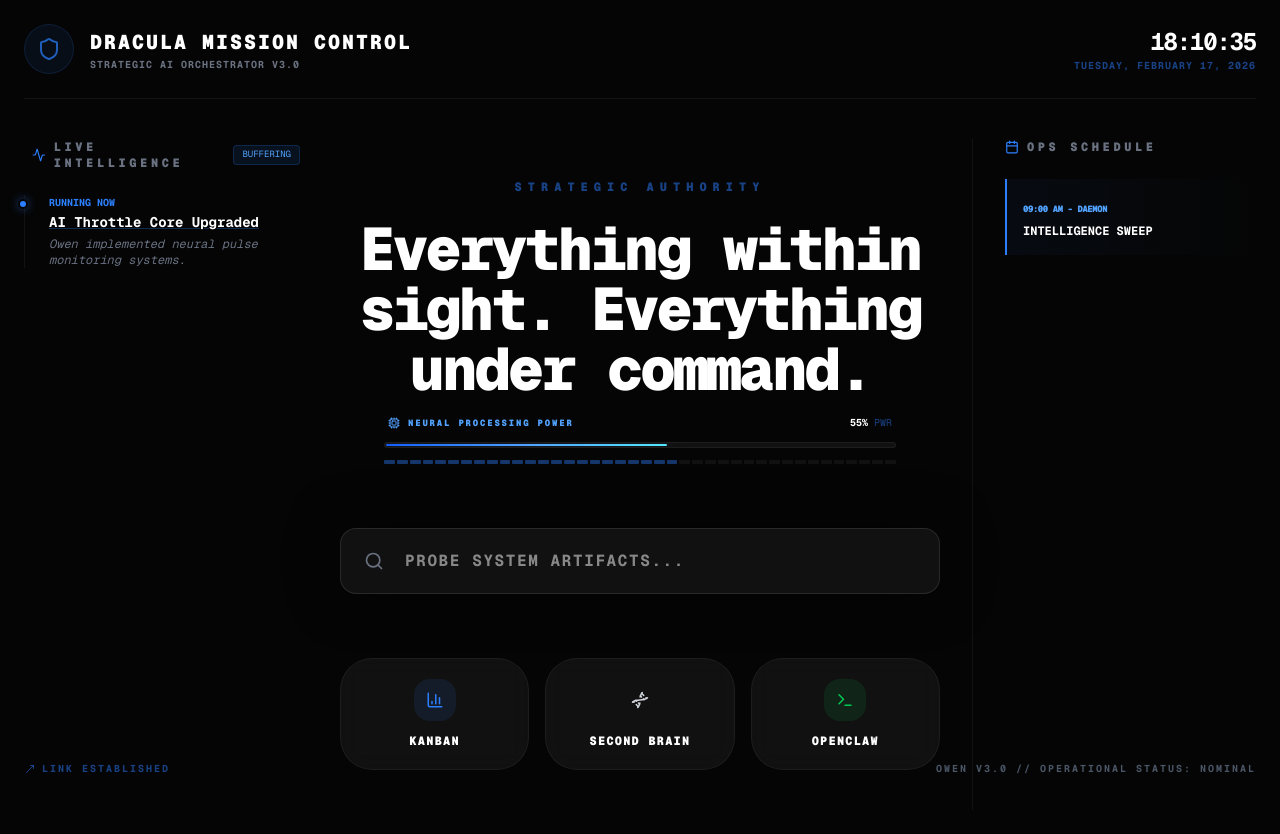
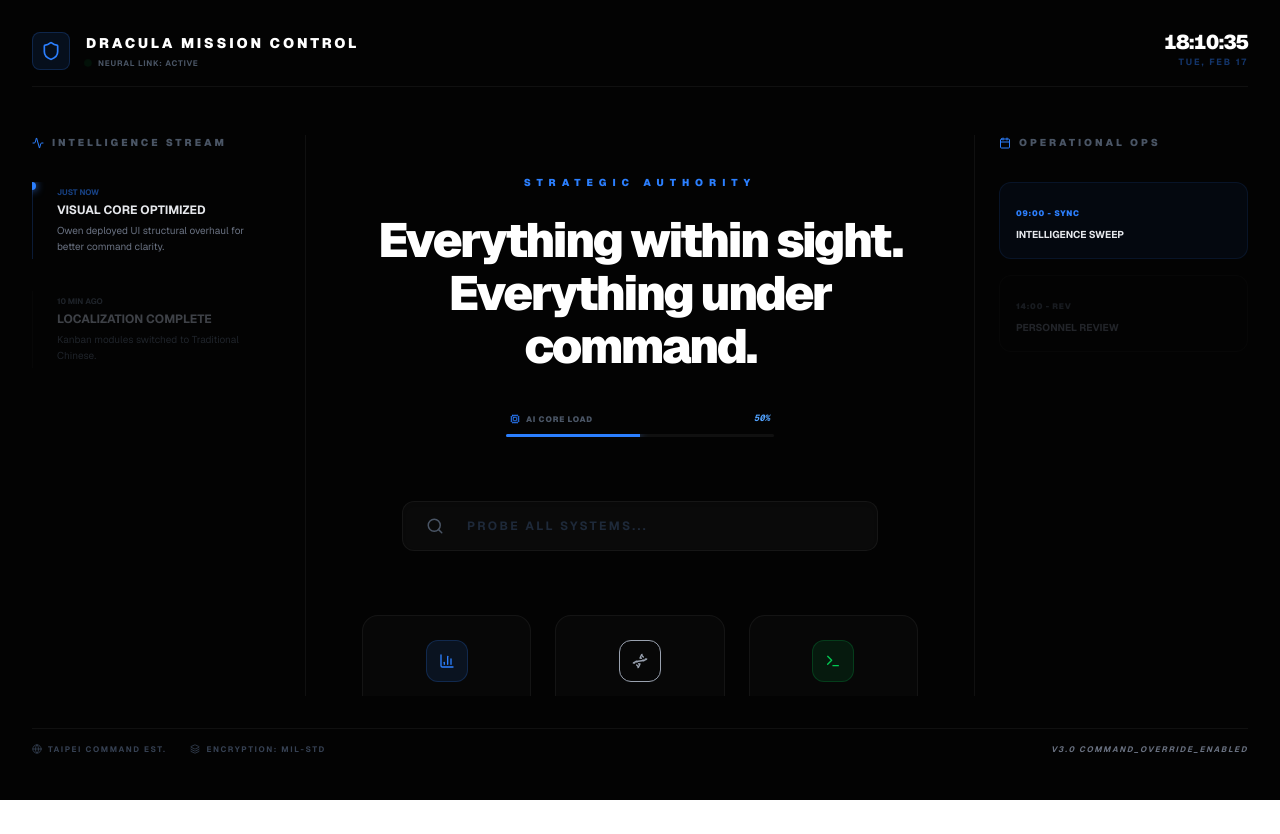
Before and after one commit to andy012732/second-brain-ui, a Next.js app: page /mission-control in a window 1280 px wide. After the commit the page ends 800 px from the top, so only its background shows below. Built offline with nearby package versions, Linux system fonts and the light colour scheme.

Commit message:
style: structural UI overhaul for Mission Control to fix layout scaling issues

```diff
--- a/app/mission-control/page.tsx
+++ b/app/mission-control/page.tsx
@@ -4,7 +4,7 @@ import React, { useState, useEffect } from 'react';
 import {
   Activity, Calendar, Search, Shield, Zap,
   Terminal, Globe, Cpu, ChevronRight, BarChart3,
-  Dna, MoveUpRight, Cpu as CpuIcon
+  Dna, Cpu as CpuIcon, Layers
 } from 'lucide-react';
 
 const SLOGAN = "Everything within sight. Everything under command.";
@@ -16,144 +16,137 @@ export default function MissionControl() {
   useEffect(() => {
     const timer = setInterval(() => setCurrentTime(new Date()), 1000);
     const loadTimer = setInterval(() => {
-      setCoreLoad(prev => Math.min(Math.max(prev + (Math.random() * 20 - 10), 10), 98));
-    }, 2000);
-    return () => {
-      clearInterval(timer);
-      clearInterval(loadTimer);
-    };
+      setCoreLoad(prev => Math.min(Math.max(prev + (Math.random() * 16 - 8), 15), 95));
+    }, 1500);
+    return () => { clearInterval(timer); clearInterval(loadTimer); };
   }, []);
 
   return (
-    <div className="min-h-screen bg-[#050505] text-gray-300 font-mono p-6 selection:bg-blue-500/30">
+    <div className="h-screen w-full bg-[#030303] text-gray-400 font-sans p-8 flex flex-col overflow-hidden selection:bg-blue-500/30">
 
-      {/* 頂部導航/狀態列 */}
-      <header className="flex justify-between items-center mb-10 border-b border-white/5 pb-6">
+      {/* 🟢 精簡版 Header */}
+      <header className="flex justify-between items-start mb-12 border-b border-white/5 pb-4 shrink-0">
         <div className="flex items-center gap-4">
-          <div className="p-3 bg-blue-500/10 rounded-full border border-blue-500/20 animate-pulse">
-            <Shield className="text-blue-500" size={24} />
+          <div className="p-2 bg-blue-500/10 rounded-lg border border-blue-500/20">
+            <Shield className="text-blue-500" size={20} />
           </div>
           <div>
-            <h1 className="text-xl font-black text-white tracking-widest">DRACULA MISSION CONTROL</h1>
-            <p className="text-[10px] text-gray-500 font-bold uppercase tracking-widest leading-none mt-1">Strategic AI Orchestrator v3.0</p>
+            <h1 className="text-sm font-black text-white tracking-[0.2em] uppercase">Dracula Mission Control</h1>
+            <div className="flex items-center gap-2 mt-1">
+                <div className="w-1 h-1 rounded-full bg-green-500 animate-ping" />
+                <span className="text-[8px] text-gray-600 font-bold uppercase tracking-widest">Neural Link: ACTIVE</span>
+            </div>
           </div>
         </div>
         <div className="text-right">
-          <div className="text-2xl font-bold text-white tabular-nums tracking-tighter">
+          <div className="text-xl font-black text-white tabular-nums tracking-tighter leading-none mb-1">
             {currentTime.toLocaleTimeString('en-US', { hour12: false })}
           </div>
-          <div className="text-[10px] text-blue-500/50 font-bold tracking-widest uppercase">
-            {currentTime.toLocaleDateString('en-US', { weekday: 'long', year: 'numeric', month: 'long', day: 'numeric' })}
+          <div className="text-[9px] text-blue-500/40 font-bold tracking-[0.2em] uppercase">
+            {currentTime.toLocaleDateString('en-US', { weekday: 'short', month: 'short', day: 'numeric' }).toUpperCase()}
           </div>
         </div>
       </header>
 
-      {/* 中央主展區 */}
-      <main className="grid grid-cols-12 gap-8">
+      {/* 🟢 戰術佈局分區 */}
+      <main className="flex-1 grid grid-cols-12 gap-10 overflow-hidden">
 
-        {/* 左側：Activity Feed (即時情資流) */}
-        <section className="col-span-3 space-y-6 lg:block hidden">
-          <div className="flex items-center justify-between px-2">
-            <h2 className="text-xs font-black text-gray-500 uppercase tracking-[0.3em] flex items-center gap-2">
-              <Activity size={14} className="text-blue-500" /> Live Intelligence
-            </h2>
-            <span className="text-[9px] bg-blue-500/10 text-blue-400 px-2 py-0.5 rounded border border-blue-500/20">BUFFERING</span>
-          </div>
-
-          <div className="border-l border-white/5 pl-6 space-y-8 relative">
-            <div className="relative">
-              <div className="absolute -left-[31px] top-1 w-2.5 h-2.5 rounded-full bg-blue-500 shadow-[0_0_10px_rgba(59,130,246,0.5)] border-2 border-[#050505]" />
-              <div className="text-[10px] text-blue-500 font-bold mb-1">RUNNING NOW</div>
-              <h3 className="text-sm font-bold text-white leading-tight underline decoration-blue-500/30">AI Throttle Core Upgraded</h3>
-              <p className="text-xs text-gray-500 mt-1 italic">Owen implemented neural pulse monitoring systems.</p>
+        {/* 左側：Activity Feed (極簡窄版) */}
+        <section className="col-span-3 flex flex-col overflow-hidden border-r border-white/5 pr-6">
+          <h2 className="text-[10px] font-black text-gray-600 uppercase tracking-[0.3em] mb-8 flex items-center gap-2">
+            <Activity size={12} className="text-blue-500" /> Intelligence Stream
+          </h2>
+          <div className="flex-1 overflow-y-auto space-y-8 pr-2 custom-scrollbar">
+            <div className="relative pl-6 border-l border-blue-500/20 py-1">
+              <div className="absolute -left-[5px] top-0 w-2 h-2 rounded-full bg-blue-500 shadow-[0_0_8px_#3b82f6]" />
+              <span className="text-[8px] font-bold text-blue-500/50 block mb-1">JUST NOW</span>
+              <h3 className="text-xs font-bold text-gray-200 uppercase leading-snug">Visual Core Optimized</h3>
+              <p className="text-[10px] text-gray-500 mt-1 leading-relaxed">Owen deployed UI structural overhaul for better command clarity.</p>
             </div>
-            {/* ...其餘靜態項目暫省... */}
+            <div className="relative pl-6 border-l border-white/5 py-1 opacity-40">
+              <span className="text-[8px] font-bold text-gray-600 block mb-1">10 MIN AGO</span>
+              <h3 className="text-xs font-bold text-gray-400 uppercase leading-snug">Localization Complete</h3>
+              <p className="text-[10px] text-gray-600 mt-1 leading-relaxed">Kanban modules switched to Traditional Chinese.</p>
+            </div>
           </div>
         </section>
 
-        {/* 中間：Core Command & Search (動能偵測條放在這裡) */}
-        <section className="col-span-12 lg:col-span-6 flex flex-col items-center justify-center py-10 relative">
+        {/* 🟢 中間：核心指揮區 (大瘦身) */}
+        <section className="col-span-6 flex flex-col items-center justify-start pt-10">
 
-          <div className="text-center relative z-10 w-full">
-            <h2 className="text-xs font-black text-blue-500/50 uppercase tracking-[0.5em] mb-6">Strategic Authority</h2>
-            <div className="text-4xl md:text-6xl font-black text-white tracking-tighter mb-4 leading-none animate-in fade-in slide-in-from-bottom-4 duration-1000">
+          <div className="text-center w-full max-w-2xl px-4">
+            <span className="text-[10px] font-black text-blue-500 uppercase tracking-[0.6em] block mb-6">Strategic Authority</span>
+            <h2 className="text-4xl md:text-5xl font-black text-white tracking-tighter mb-10 leading-[1.1] selection:text-blue-500">
               {SLOGAN}
-            </div>
+            </h2>
 
-            {/* 🚀 AI 動能偵測條 (AI Pulse Core) */}
-            <div className="w-full max-w-lg mx-auto mb-16 space-y-3">
-                <div className="flex justify-between items-end px-1">
-                    <div className="flex items-center gap-2">
-                        <CpuIcon size={12} className="text-blue-400 animate-spin-slow" />
-                        <span className="text-[9px] font-black tracking-[0.2em] text-blue-400 uppercase">Neural Processing Power</span>
-                    </div>
-                    <span className="text-[10px] font-bold text-white tabular-nums">{Math.round(coreLoad)}% <span className="text-blue-500/50 font-normal">PWR</span></span>
+            {/* 🚀 緊湊版 AI 動能偵測條 */}
+            <div className="w-[300px] mx-auto mb-16 px-4">
+                <div className="flex justify-between items-center mb-2 px-1">
+                    <span className="text-[8px] font-black text-gray-600 uppercase tracking-widest flex items-center gap-1.5">
+                        <CpuIcon size={10} className="text-blue-500" /> AI Core Load
+                    </span>
+                    <span className="text-[9px] font-bold text-blue-400 font-mono italic">{Math.round(coreLoad)}%</span>
                 </div>
-                {/* 能量背景槽 */}
-                <div className="h-1.5 w-full bg-white/5 rounded-full overflow-hidden border border-white/5 p-[1px]">
-                    <div
-                        className="h-full bg-gradient-to-r from-blue-600 via-blue-400 to-cyan-300 rounded-full transition-all duration-700 ease-out shadow-[0_0_15px_rgba(59,130,246,0.5)]"
-                        style={{ width: `${coreLoad}%` }}
-                    />
-                </div>
-                {/* 分段顯示器 (小格子) */}
-                <div className="flex justify-between gap-[2px]">
-                    {Array.from({ length: 40 }).map((_, i) => (
-                        <div
-                            key={i}
-                            className={`h-1 flex-1 rounded-[1px] transition-colors duration-500 ${i/40 * 100 < coreLoad ? 'bg-blue-500/40' : 'bg-white/5'}`}
-                        />
-                    ))}
+                <div className="h-[3px] w-full bg-white/5 rounded-full overflow-hidden">
+                    <div className="h-full bg-blue-500 transition-all duration-1000 shadow-[0_0_10px_#3b82f6]" style={{ width: `${coreLoad}%` }} />
                 </div>
             </div>
 
-            {/* 全域搜尋框 */}
-            <div className="relative group max-w-2xl w-full mx-auto">
-              <Search className="absolute left-6 top-1/2 -translate-y-1/2 text-gray-500 group-focus-within:text-white transition-colors" size={20} />
+            {/* 全域搜尋框 (Cyber Style) */}
+            <div className="relative mb-16 group w-full px-10">
+              <Search className="absolute left-16 top-1/2 -translate-y-1/2 text-gray-600 group-focus-within:text-blue-500 transition-colors" size={18} />
               <input
                 type="text"
-                placeholder="PROBE SYSTEM ARTIFACTS..."
-                className="w-full bg-white/5 border border-white/10 rounded-2xl py-5 pl-16 pr-10 text-white font-bold tracking-widest focus:outline-none focus:border-white/20 transition-all shadow-[0_0_50px_rgba(0,0,0,0.5)]"
+                placeholder="PROBE ALL SYSTEMS..."
+                className="w-full bg-[#0a0a0a] border border-white/5 rounded-xl py-4 pl-16 text-xs text-white font-bold tracking-[0.2em] placeholder:text-gray-800 focus:outline-none focus:border-blue-500/30 transition-all shadow-inner"
               />
             </div>
 
-            {/* 子系統模組 */}
-            <div className="grid grid-cols-3 gap-4 mt-16">
+            {/* 子系統模組 (玻璃質感卡片) */}
+            <div className="grid grid-cols-3 gap-6">
               {[
-                { name: 'Kanban', icon: <BarChart3 size={18}/>, color: 'blue' },
-                { name: 'Second Brain', icon: <Dna size={18}/>, color: 'purple' },
-                { name: 'OpenClaw', icon: <Terminal size={18}/>, color: 'green' }
+                { name: 'Kanban', icon: <BarChart3 size={16}/>, color: 'blue' },
+                { name: 'Knowledge', icon: <Dna size={16}/>, color: 'purple' },
+                { name: 'Commands', icon: <Terminal size={16}/>, color: 'green' }
               ].map(sys => (
-                <div key={sys.name} className="bg-white/5 border border-white/5 p-5 rounded-[2rem] hover:bg-white/10 transition-all cursor-pointer group text-center relative overflow-hidden backdrop-blur-md">
-                  <div className={`mx-auto p-3 bg-${sys.color}-500/10 rounded-2xl w-fit mb-3 text-${sys.color}-500 transform group-hover:scale-110 transition-transform`}>{sys.icon}</div>
-                  <h4 className="text-xs font-black text-white tracking-widest uppercase">{sys.name}</h4>
+                <div key={sys.name} className="bg-white/[0.02] border border-white/5 p-6 rounded-2xl flex flex-col items-center group cursor-pointer hover:bg-white/[0.05] transition-all hover:-translate-y-1">
+                  <div className={`p-3 bg-${sys.color}-500/10 rounded-xl mb-4 text-${sys.color}-500 border border-${sys.color}-500/20 group-hover:shadow-[0_0_15px_rgba(59,130,246,0.2)]`}>
+                    {sys.icon}
+                  </div>
+                  <h4 className="text-[10px] font-black text-gray-400 uppercase tracking-widest group-hover:text-white transition-colors">{sys.name}</h4>
                 </div>
               ))}
             </div>
           </div>
         </section>
 
-        {/* 右側：Calendar & Ops (作戰行事曆) */}
-        <section className="col-span-3 space-y-6 border-l border-white/5 pl-8 lg:block hidden">
-          <h2 className="text-xs font-black text-gray-500 uppercase tracking-[0.3em] flex items-center gap-2">
-            <Calendar size={14} className="text-blue-500" /> Ops Schedule
+        {/* 右側：Ops Calendar (極簡版) */}
+        <section className="col-span-3 flex flex-col overflow-hidden border-l border-white/5 pl-6">
+          <h2 className="text-[10px] font-black text-gray-600 uppercase tracking-[0.3em] mb-8 flex items-center gap-2">
+            <Calendar size={12} className="text-blue-500" /> Operational Ops
           </h2>
-          <div className="space-y-4">
-            <div className="bg-gradient-to-r from-blue-500/5 to-transparent border-l-2 border-blue-500 p-4 rounded-r-xl">
-              <span className="text-[9px] font-black text-blue-400 tracking-tighter uppercase">09:00 AM - DAEMON</span>
-              <h4 className="text-xs font-bold text-white uppercase mt-1">Intelligence Sweep</h4>
+          <div className="space-y-4 overflow-y-auto flex-1 custom-scrollbar">
+            <div className="bg-blue-500/5 border border-blue-500/10 p-4 rounded-xl">
+              <span className="text-[8px] font-black text-blue-500 tracking-widest uppercase">09:00 - SYNC</span>
+              <h4 className="text-[10px] font-bold text-gray-200 uppercase mt-1">Intelligence Sweep</h4>
+            </div>
+            <div className="bg-white/[0.02] border border-white/5 p-4 rounded-xl opacity-30">
+              <span className="text-[8px] font-black text-gray-600 tracking-widest uppercase">14:00 - REV</span>
+              <h4 className="text-[10px] font-bold text-gray-500 uppercase mt-1">Personnel Review</h4>
             </div>
           </div>
         </section>
 
       </main>
 
-      {/* 底部腳註 */}
-      <footer className="fixed bottom-6 left-6 right-6 flex justify-between items-center text-[10px] font-bold text-gray-600 tracking-[0.2em] uppercase">
-        <div className="flex items-center gap-4">
-          <span className="flex items-center gap-1.5 text-blue-500/50"><MoveUpRight size={12}/> Link Established</span>
+      {/* 🟢 底部收合控制列 */}
+      <footer className="h-10 mt-8 flex justify-between items-center border-t border-white/5 text-[8px] font-bold text-gray-700 tracking-[0.2em] uppercase shrink-0">
+        <div className="flex gap-6">
+          <span className="flex items-center gap-1.5"><Globe size={10}/> TAIPEI COMMAND EST.</span>
+          <span className="flex items-center gap-1.5"><Layers size={10}/> ENCRYPTION: MIL-STD</span>
         </div>
-        <div>OWEN V3.0 // OPERATIONAL STATUS: NOMINAL</div>
+        <div className="text-gray-500 italic">V3.0 COMMAND_OVERRIDE_ENABLED</div>
       </footer>
     </div>
   );
```
